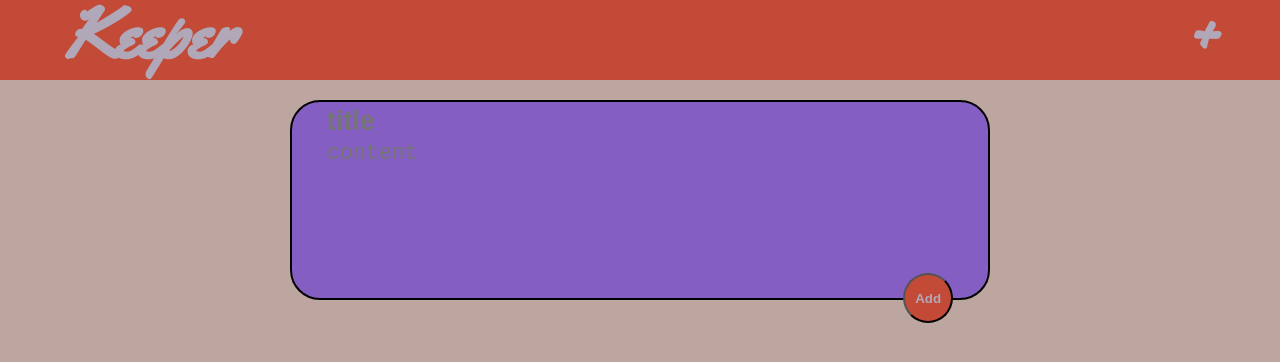
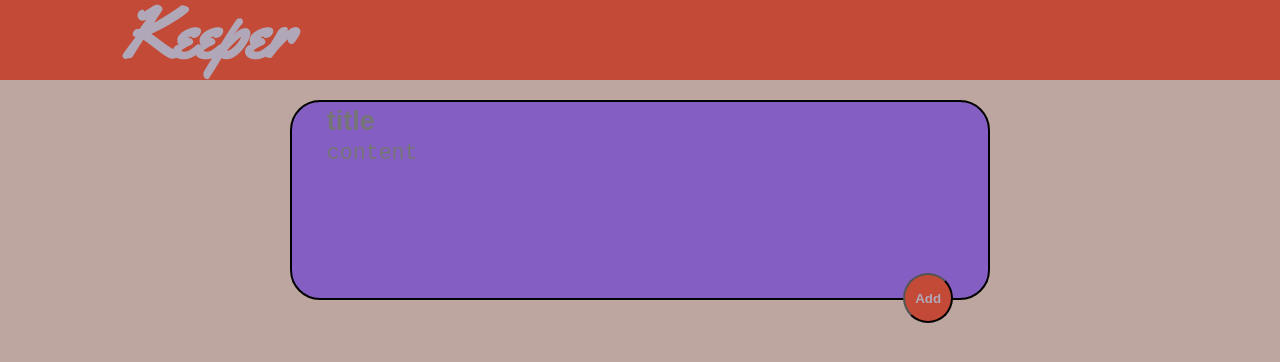
Before and after one commit to dalideco/keeper-app, a React (Create React App) app: page / in a window 1280 px wide. Shown: the top 362 px of the page. Built offline with nearby package versions, Linux system fonts and the light colour scheme.

Commit message:
does not work for some reason

```diff
--- a/public/index.html
+++ b/public/index.html
@@ -2,14 +2,12 @@
 <html lang="en">
   <head>
     <meta charset="utf-8" />
-    <link rel="icon" href="%PUBLIC_URL%/favicon.ico" />
     <meta name="viewport" content="width=device-width, initial-scale=1" />
     <meta name="theme-color" content="#000000" />
     <meta
       name="description"
       content="Web site created using create-react-app"
     />
-    <link rel="apple-touch-icon" href="%PUBLIC_URL%/logo192.png" />
     <!--
       manifest.json provides metadata used when your web app is installed on a
       user's mobile device or desktop. See https://developers.google.com/web/fundamentals/web-app-manifest/
--- a/src/App.js
+++ b/src/App.js
@@ -7,16 +7,21 @@ function App() {
 
   var [database,setdatabase] = useState([]);
 
-  function adding(){
-    setdatabase(old=>{
-      return [...old, {id:54,header:"dali",description:"dalideco"}];
-    });
+  const addToDatabase =(input)=>{
+    setdatabase((prev)=>{
+      return[...prev,{
+        id:prev.length,
+        title:input.title,
+        content:input.content
+      }]
+    }
+    );
   }
 
   return (
     <div className="App">
-      <Navbar database={database} itsfunction={adding}/>
-      <Main database={database}/>
+      <Navbar database={database} />
+      <Main database={database} addToDatabase={addToDatabase}/>
     </div>
   );
 }
--- a/src/components/Main.js
+++ b/src/components/Main.js
@@ -7,7 +7,7 @@ function Main(props) {
 
     return (
         <div className ="main">
-            <Myform/>
+            <Myform addToDatabase={props.addToDatabase}/>
             <div className="mygrid">
                 {props.database.map(a=>
                     <Block
--- a/src/components/Myform.js
+++ b/src/components/Myform.js
@@ -1,26 +1,35 @@
 import React,{useState} from 'react'
 import './Myform.scss'
 
-function Myform() {
-    const [title, setTitle]=useState("");
-    const [content , setContent]= useState("");
+function Myform(props) {
+    const [input, setInput]=useState({
+        title: "",
+        content:""
+    });
 
-    const changeTitle= (e)=>{
-        setTitle(e.target.value);
+    const handleChange= (e)=>{
+        setInput((prev)=>{
+            return {
+                ...prev,
+                [e.target.name]:e.target.value
+            }
+        }
+        )
     }
+    const addToDatabase=(e)=>{
+        e.preventDefault();
+        props.addToDatabase(input);
 
-    const changeContent= (e)=>{
-        setContent(e.target.value);
     }
 
     return (
         <div className ="myform">
             <form>
-                <input name="title" placeholder="title" value={title} onChange={changeTitle}>
+                <input name="title" placeholder="title" value={input.title} onChange={handleChange}>
                 </input>
-                <textarea name="content" placeholder="content" value={content} onChange={changeContent}>
+                <textarea name="content" placeholder="content" value={input.content} onChange={handleChange}>
                 </textarea>
-                <button>Add</button>
+                <button onClick={addToDatabase}>Add</button>
             </form>
         </div>
     )
--- a/src/components/Navbar.js
+++ b/src/components/Navbar.js
@@ -3,21 +3,10 @@ import './Navbar.scss';
 
 function Navbar(props) {
 
-    function submit(e){
-        e.preventDefault();
-        props.itsfunction();
-    }
-
     return (
         <div className ="navbar">
             <div>
                 <div><h1>Keeper</h1></div>
-                <div
-                    className="add"
-                    onClick={submit}
-                    >
-                        <h1>+</h1>
-                </div>
             </div>
         </div>
     )
```
Also changed, not shown: 1 other file (tests, documents, lock files or other folders).
